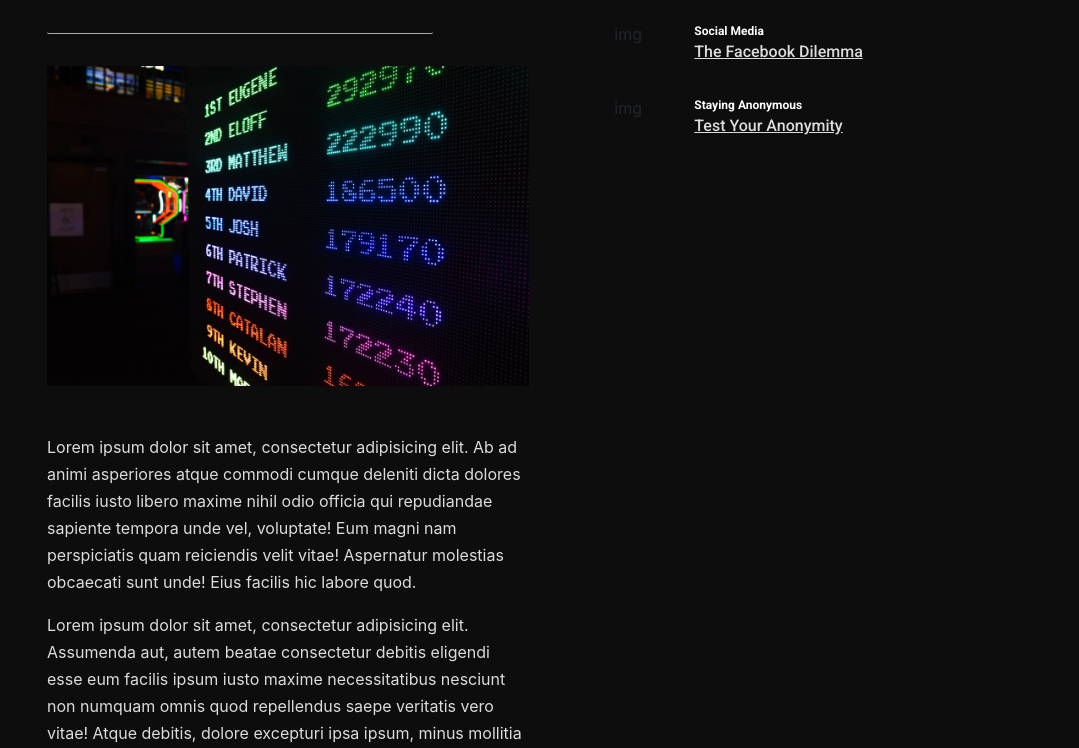
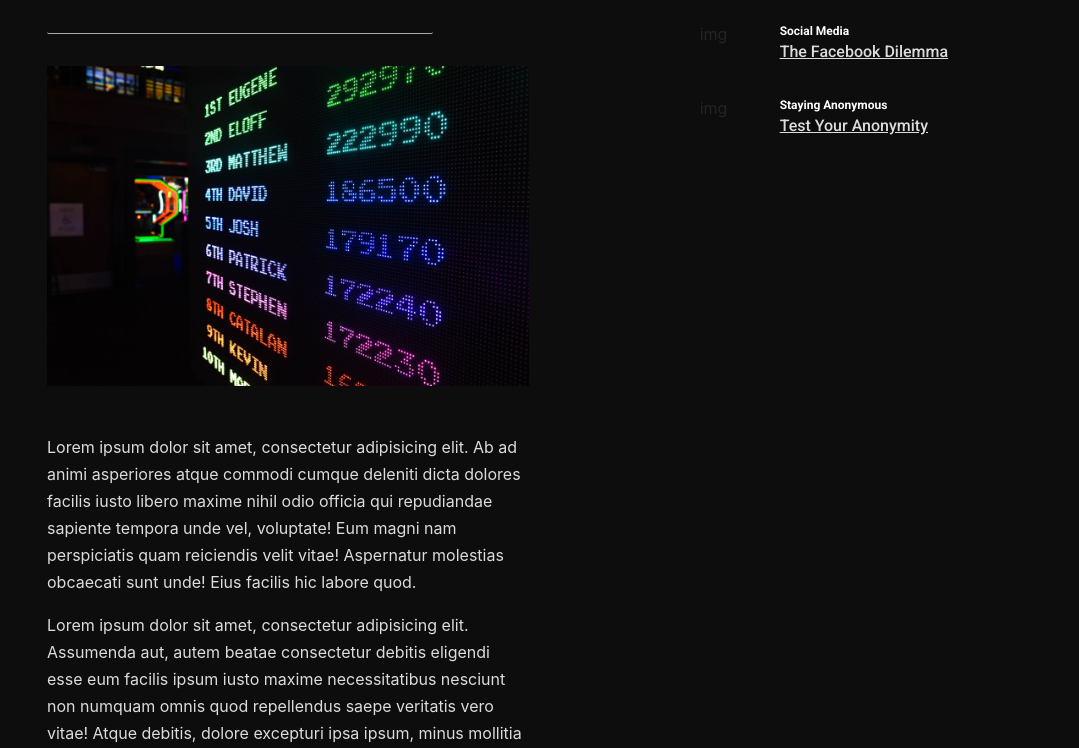
Before and after one commit to hbenjamin529/data_privacy_02, a plain HTML site: page docs/articles/article-template.html in a window 1280 px wide. Shown: the part 472-1220 px from the top of the page, without its empty margins (96-1175 px from the left). Drawn offline with nearby package versions, Linux system fonts and the light colour scheme.

Commit message:
Bug: Fixed margins

```diff
--- a/docs/articles/article-template.html
+++ b/docs/articles/article-template.html
@@ -84,7 +84,7 @@
 
         </div>
 
-        <div class="col-lg-4 col-md-12 col-12  article-sidebar">
+        <div class="col-lg-5 col-md-12 col-12  article-sidebar">
 
             <aside class="article-featured">
 
```
